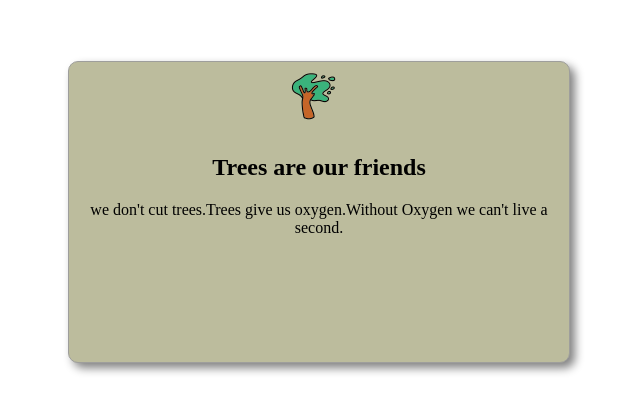
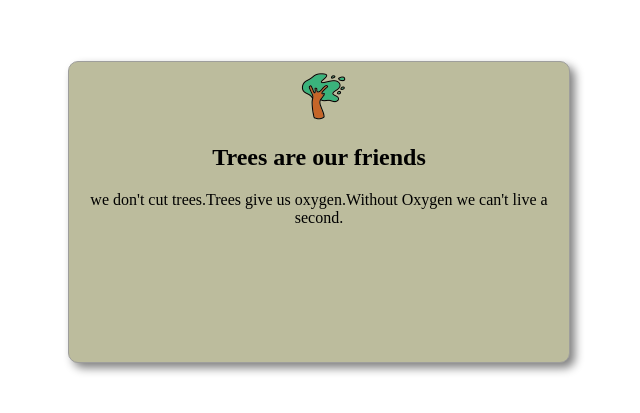
Before and after one commit to Masuda-Akter-Tisha/PH-Bootcamp-M-3, a plain HTML site: page box.html in a window 1280 px wide. Shown: the part 239-652 px from the top of the page, without its empty margins (640-1280 px from the left). Drawn offline with Linux system fonts and the light colour scheme.

Commit message:
updated box.html file

```diff
--- a/box.html
+++ b/box.html
@@ -22,7 +22,7 @@
         }
 
         img {
-            padding: 10px 220px;
+            padding: 10px 0px 0px 230px;
         }
     </style>
 </head>
```
